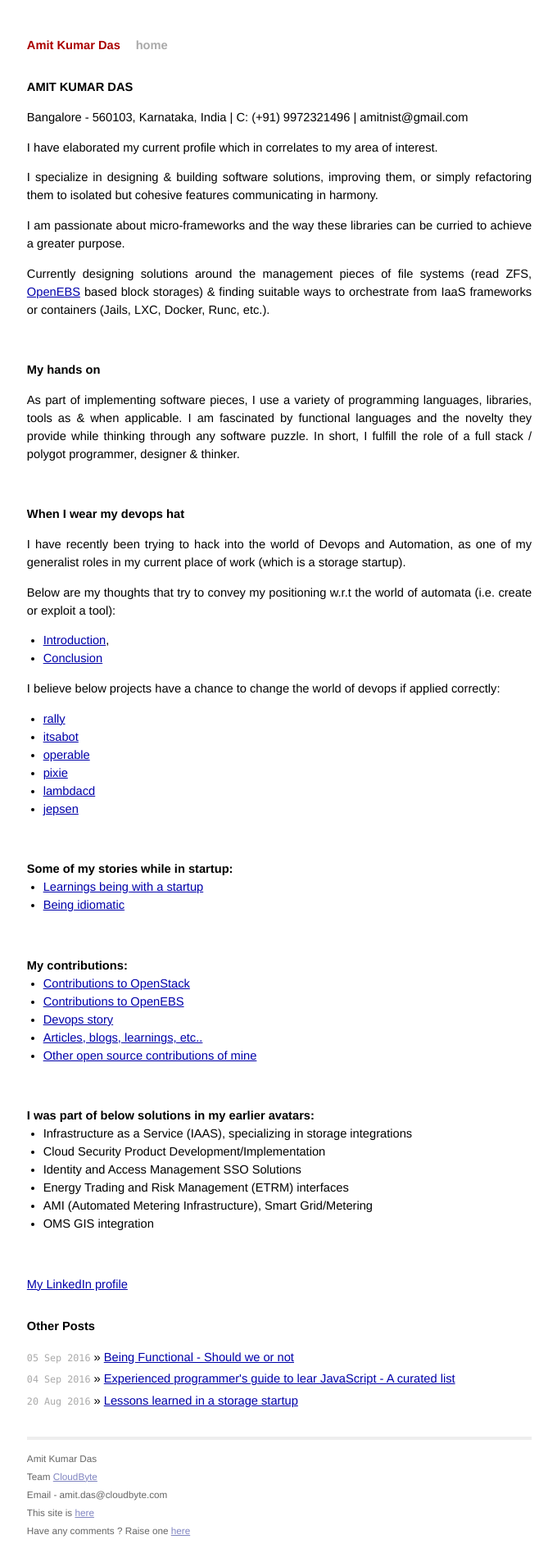
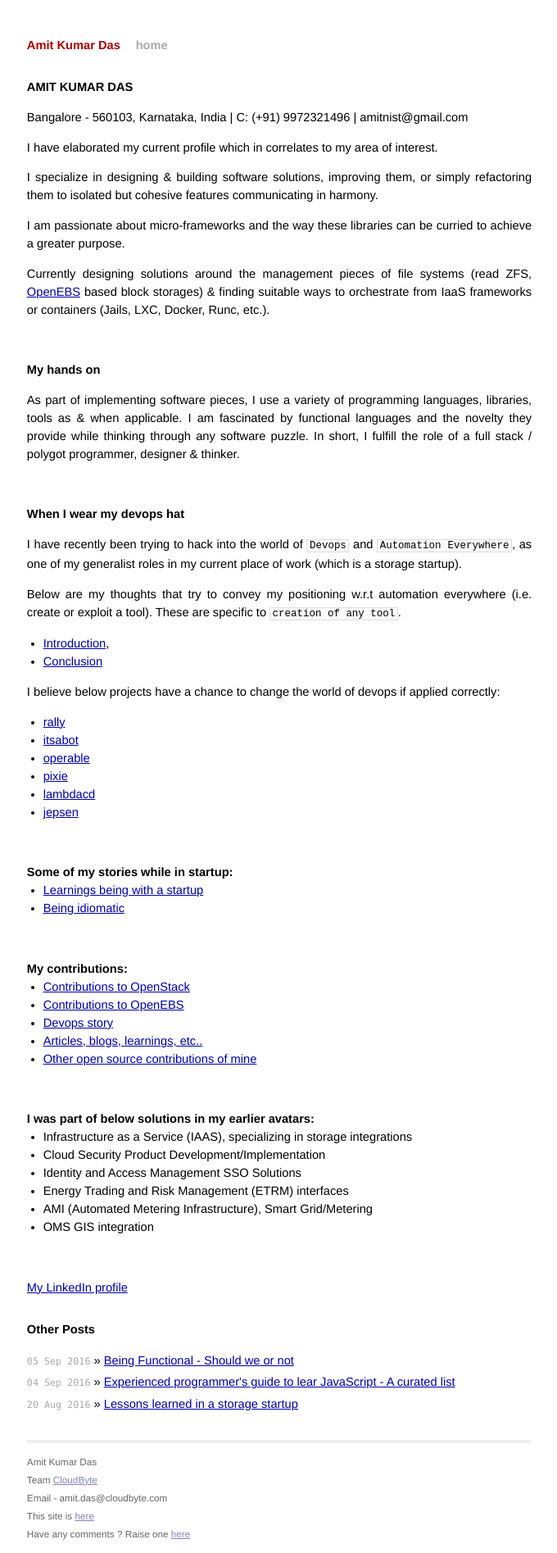
Before and after one commit to AmitKumarDas/amitkumardas.github.io, a Jekyll site: the page built from _posts/2016-09-01-my-resume-cover-letter.md, in a window 1280 px wide. Shown: the whole page at 82% size, without its empty margins (299-979 px from the left). Built offline with Jekyll 4.4.1, drawn with Linux system fonts in a browser that asks for light colours.

Commit message:
Update 2016-09-01-my-resume-cover-letter.md

````diff
--- a/_posts/2016-09-01-my-resume-cover-letter.md
+++ b/_posts/2016-09-01-my-resume-cover-letter.md
@@ -31,10 +31,11 @@ In short, I fulfill the role of a full stack / polygot programmer, designer & th
 
 ### When I wear my devops hat
 
-I have recently been trying to hack into the world of Devops and Automation, as one of
-my generalist roles in my current place of work (which is a storage startup).
+I have recently been trying to hack into the world of ```Devops``` and ```Automation Everywhere```,
+as one of my generalist roles in my current place of work (which is a storage startup).
 
-Below are my thoughts that try to convey my positioning w.r.t the world of automata (i.e. create or exploit a tool):
+Below are my thoughts that try to convey my positioning w.r.t automation everywhere (i.e. create or exploit a tool).
+These are specific to ```creation of any tool```.
 
 - [Introduction](https://github.com/CloudByteStorages/automation-core/blob/master/README.md),
 - [Conclusion](https://github.com/CloudByteStorages/automation-core/blob/master/touchstone/DesignThoughts/My%20Final%20Thoughts.md)
````
